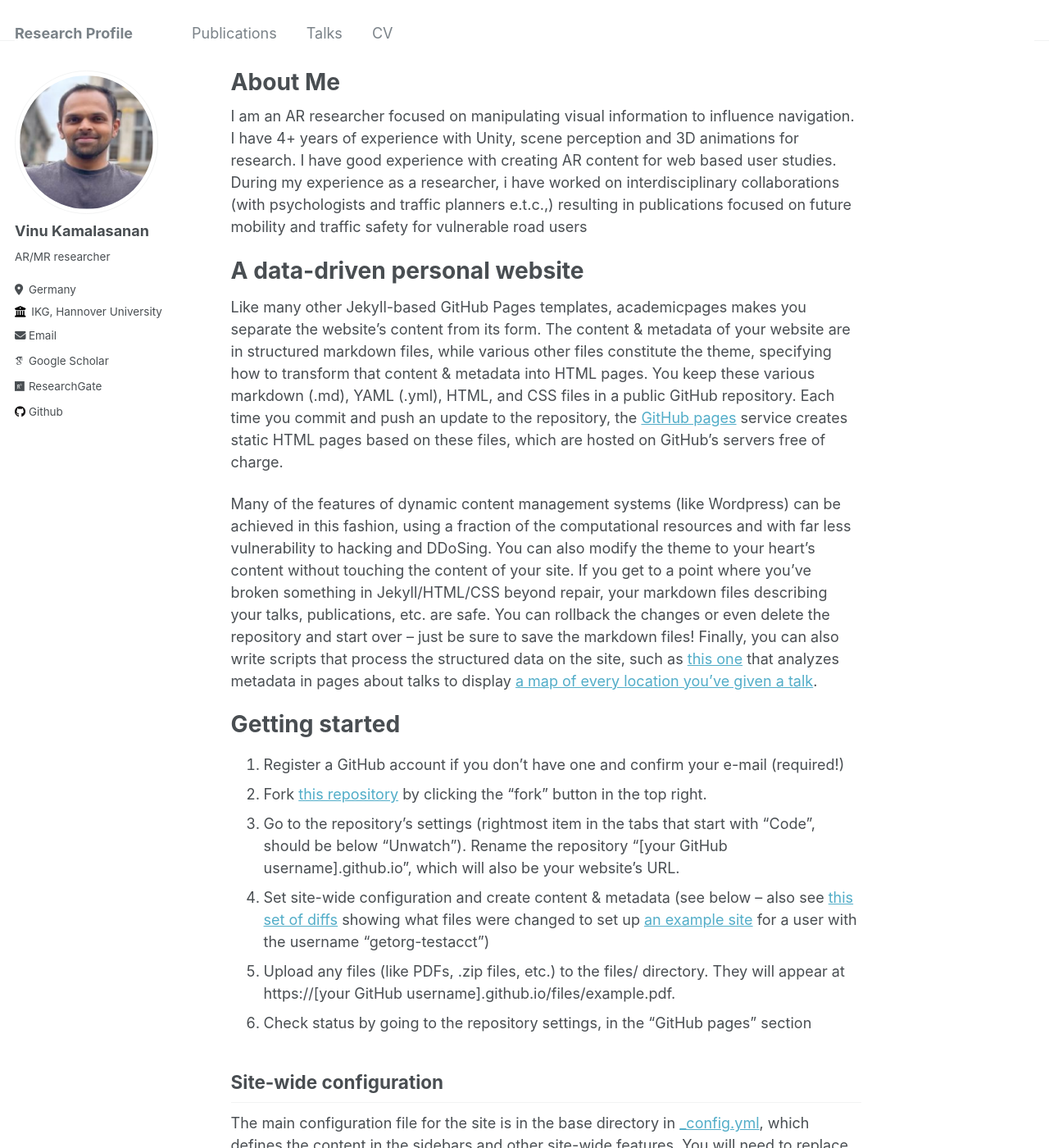
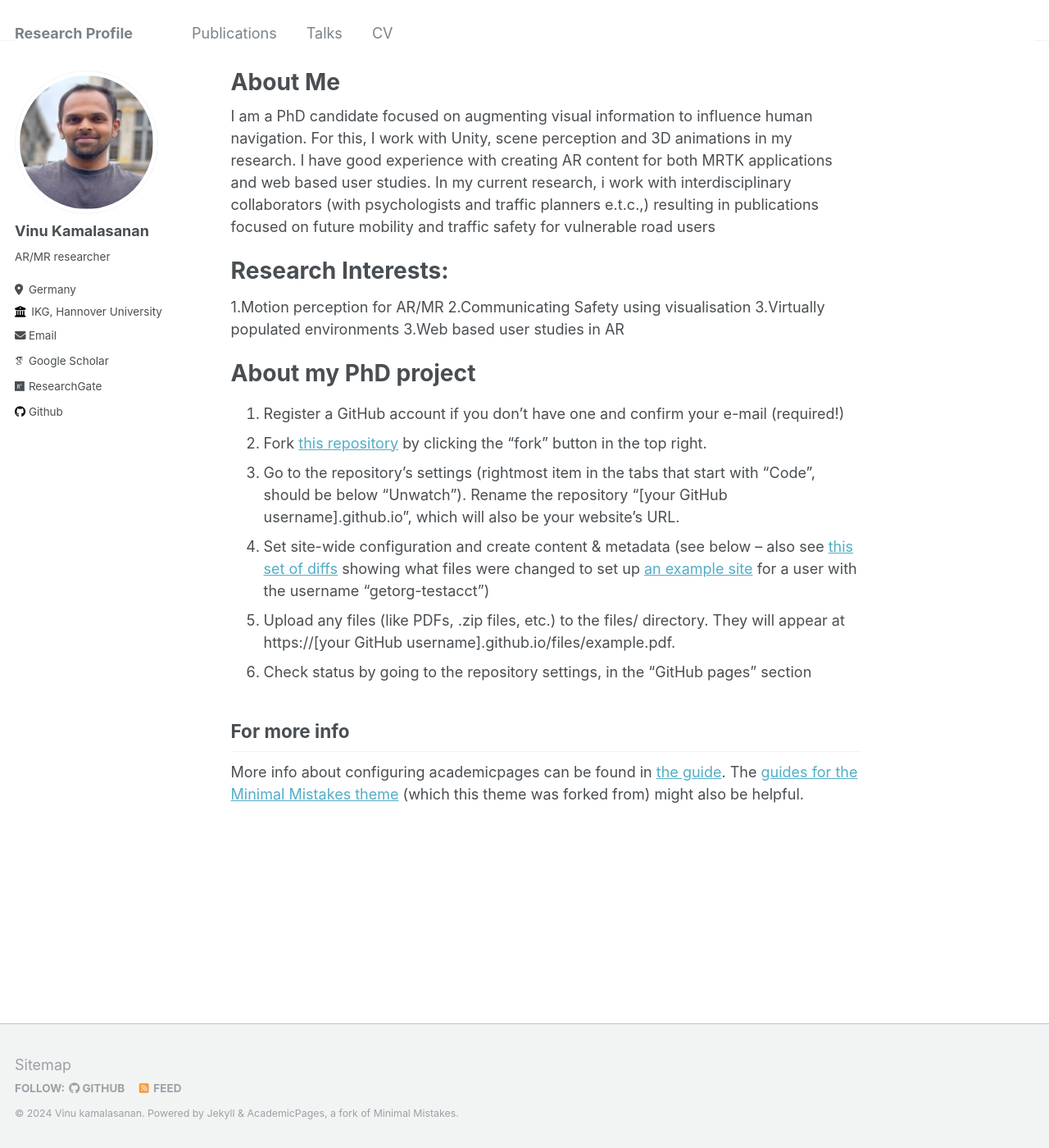
Before and after one commit to vinu-kamalasanan/vinu-kamalasanan.github.io, a Jekyll site: the page built from _pages/about.md, in a window 1280 px wide and 1400 px high. Shown: the whole window at 82% size. Built offline with Jekyll 4.4.1, drawn with Linux system fonts in a browser that asks for light colours; some web fonts are replaced; some of the changed text lies outside the part shown.

Commit message:
new pag content

```diff
--- a/_pages/about.md
+++ b/_pages/about.md
@@ -7,17 +7,20 @@ redirect_from:
   - /about.html
 ---
 
-I am an AR researcher focused on manipulating visual information to influence navigation. I have 4+ years of experience with Unity, scene perception and 3D animations for research. I have good experience with creating AR content for web based user studies. During my experience as a researcher, i have worked on interdisciplinary collaborations (with psychologists and traffic planners e.t.c.,) resulting in publications focused on future mobility and traffic safety for vulnerable road users
+I am a PhD candidate focused on augmenting visual information to influence human navigation. For this, I work with Unity, scene perception and 3D animations in my research. I have good experience with creating AR content for both MRTK applications and web based user studies. In my current research, i work with interdisciplinary collaborators (with psychologists and traffic planners e.t.c.,) resulting in publications focused on future mobility and traffic safety for vulnerable road users
 
 
 
-A data-driven personal website
+Research Interests:
 ======
-Like many other Jekyll-based GitHub Pages templates, academicpages makes you separate the website's content from its form. The content & metadata of your website are in structured markdown files, while various other files constitute the theme, specifying how to transform that content & metadata into HTML pages. You keep these various markdown (.md), YAML (.yml), HTML, and CSS files in a public GitHub repository. Each time you commit and push an update to the repository, the [GitHub pages](https://pages.github.com/) service creates static HTML pages based on these files, which are hosted on GitHub's servers free of charge.
+1.Motion perception for AR/MR
+2.Communicating Safety using visualisation
+3.Virtually populated environments
+3.Web based user studies in AR
 
-Many of the features of dynamic content management systems (like Wordpress) can be achieved in this fashion, using a fraction of the computational resources and with far less vulnerability to hacking and DDoSing. You can also modify the theme to your heart's content without touching the content of your site. If you get to a point where you've broken something in Jekyll/HTML/CSS beyond repair, your markdown files describing your talks, publications, etc. are safe. You can rollback the changes or even delete the repository and start over -- just be sure to save the markdown files! Finally, you can also write scripts that process the structured data on the site, such as [this one](https://github.com/academicpages/academicpages.github.io/blob/master/talkmap.ipynb) that analyzes metadata in pages about talks to display [a map of every location you've given a talk](https://academicpages.github.io/talkmap.html).
 
-Getting started
+
+About my PhD project
 ======
 1. Register a GitHub account if you don't have one and confirm your e-mail (required!)
 1. Fork [this repository](https://github.com/academicpages/academicpages.github.io) by clicking the "fork" button in the top right.
@@ -26,25 +29,7 @@ Getting started
 1. Upload any files (like PDFs, .zip files, etc.) to the files/ directory. They will appear at https://[your GitHub username].github.io/files/example.pdf.
 1. Check status by going to the repository settings, in the "GitHub pages" section
 
-Site-wide configuration
-------
-The main configuration file for the site is in the base directory in [_config.yml](https://github.com/academicpages/academicpages.github.io/blob/master/_config.yml), which defines the content in the sidebars and other site-wide features. You will need to replace the default variables with ones about yourself and your site's github repository. The configuration file for the top menu is in [_data/navigation.yml](https://github.com/academicpages/academicpages.github.io/blob/master/_data/navigation.yml). For example, if you don't have a portfolio or blog posts, you can remove those items from that navigation.yml file to remove them from the header.
 
-Create content & metadata
-------
-For site content, there is one markdown file for each type of content, which are stored in directories like _publications, _talks, _posts, _teaching, or _pages. For example, each talk is a markdown file in the [_talks directory](https://github.com/academicpages/academicpages.github.io/tree/master/_talks). At the top of each markdown file is structured data in YAML about the talk, which the theme will parse to do lots of cool stuff. The same structured data about a talk is used to generate the list of talks on the [Talks page](https://academicpages.github.io/talks), each [individual page](https://academicpages.github.io/talks/2012-03-01-talk-1) for specific talks, the talks section for the [CV page](https://academicpages.github.io/cv), and the [map of places you've given a talk](https://academicpages.github.io/talkmap.html) (if you run this [python file](https://github.com/academicpages/academicpages.github.io/blob/master/talkmap.py) or [Jupyter notebook](https://github.com/academicpages/academicpages.github.io/blob/master/talkmap.ipynb), which creates the HTML for the map based on the contents of the _talks directory).
-
-**Markdown generator**
-
-I have also created [a set of Jupyter notebooks](https://github.com/academicpages/academicpages.github.io/tree/master/markdown_generator
-) that converts a CSV containing structured data about talks or presentations into individual markdown files that will be properly formatted for the academicpages template. The sample CSVs in that directory are the ones I used to create my own personal website at stuartgeiger.com. My usual workflow is that I keep a spreadsheet of my publications and talks, then run the code in these notebooks to generate the markdown files, then commit and push them to the GitHub repository.
-
-How to edit your site's GitHub repository
-------
-Many people use a git client to create files on their local computer and then push them to GitHub's servers. If you are not familiar with git, you can directly edit these configuration and markdown files directly in the github.com interface. Navigate to a file (like [this one](https://github.com/academicpages/academicpages.github.io/blob/master/_talks/2012-03-01-talk-1.md) and click the pencil icon in the top right of the content preview (to the right of the "Raw | Blame | History" buttons). You can delete a file by clicking the trashcan icon to the right of the pencil icon. You can also create new files or upload files by navigating to a directory and clicking the "Create new file" or "Upload files" buttons.
-
-Example: editing a markdown file for a talk
-![Editing a markdown file for a talk](/images/editing-talk.png)
 
 For more info
 ------
```
